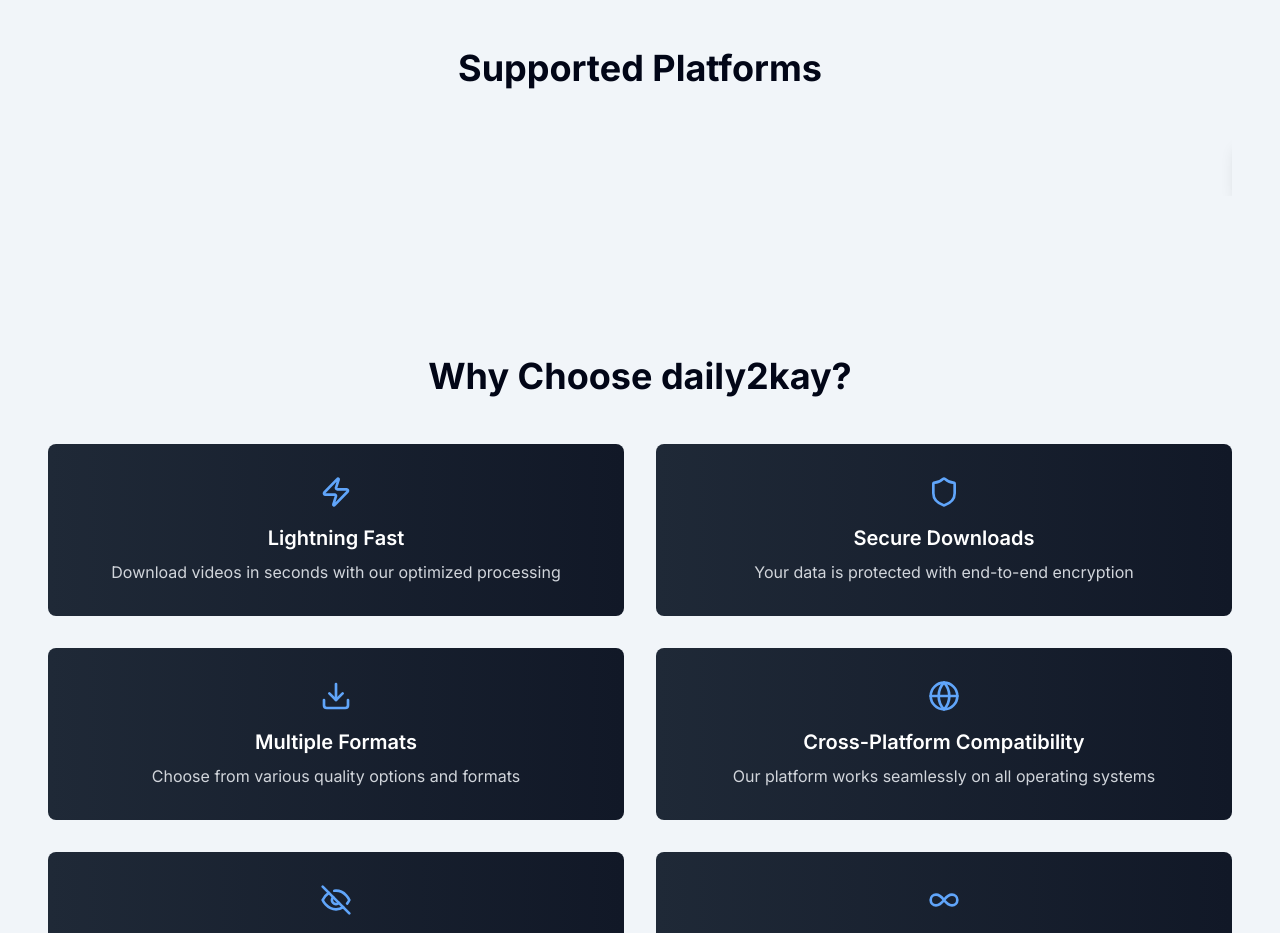
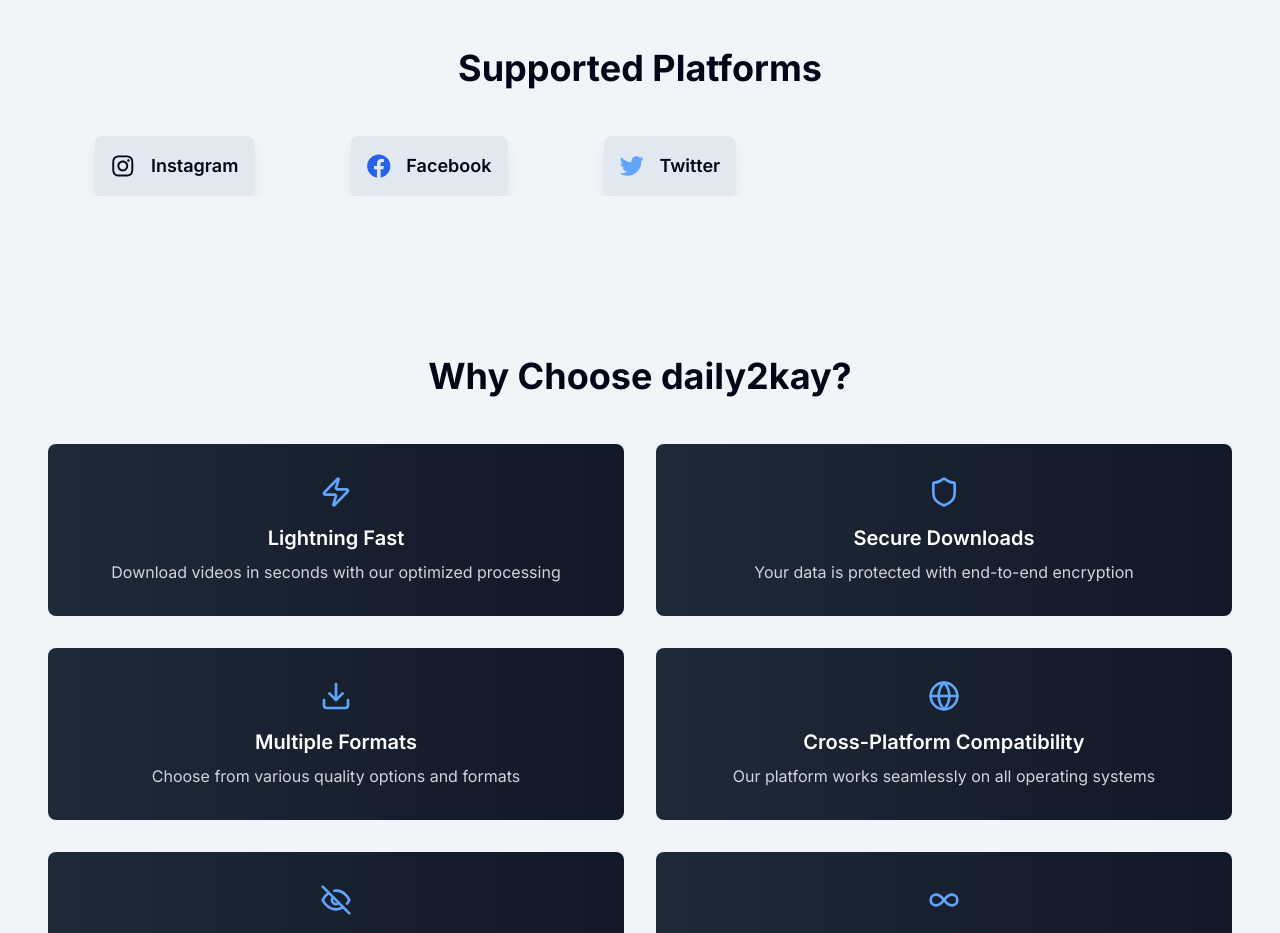
Before and after one commit to TSOlami/daily2kay, a Next.js app: page / in a window 1280 px wide. Shown: the part 1000-1933 px from the top of the page. Built offline with nearby package versions, Linux system fonts and the light colour scheme.

Commit message:
Update marquee transition settings in Home component to repeat 1000 times for improved animation control

```diff
--- a/src/app/page.tsx
+++ b/src/app/page.tsx
@@ -258,7 +258,7 @@
               className="flex space-x-24 animate-marquee"
               initial={{ x: '100%' }}
               animate={{ x: '-100%' }}
-              transition={{ repeat: Infinity, duration: 10, ease: "linear", }}
+              transition={{ repeat: 1000, duration: 10, ease: "linear", }}
             >
               {platforms.map((platform) => (
                 <div key={platform.id} className="flex-shrink-0 bg-slate-200 dark:bg-slate-800 p-4 rounded-lg shadow-lg">
```
